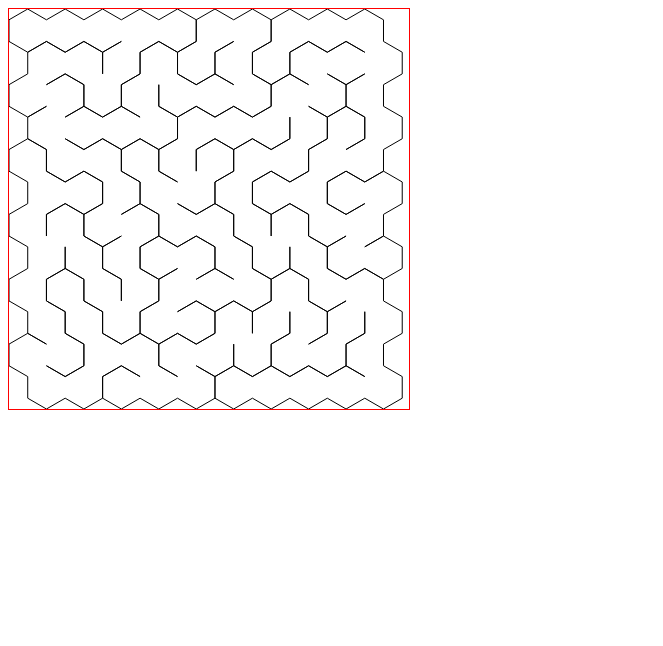
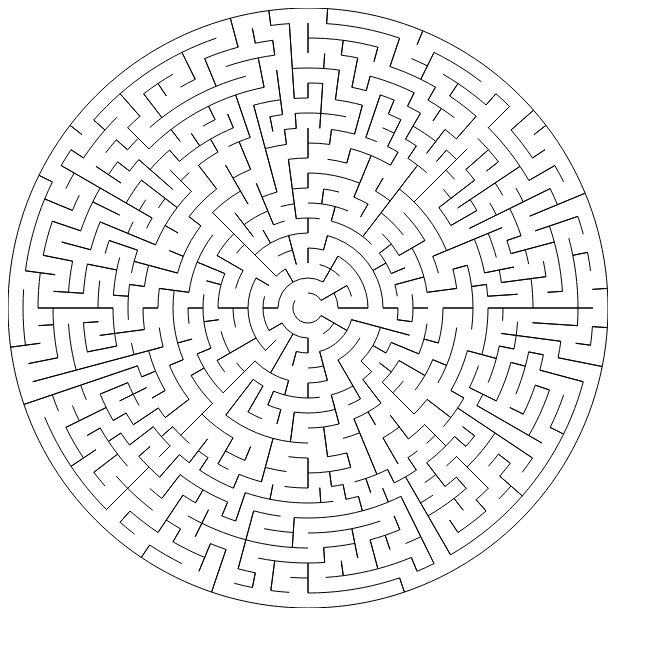
Before and after one commit to codebox/maze.js, a plain HTML site: page web/index.html in a window 1280 px wide. Shown: the whole page, without its empty margins (0-663 px from the left). Drawn offline with Linux system fonts and the light colour scheme.

Commit message:
circular mazes

```diff
--- a/web/index.html
+++ b/web/index.html
@@ -1,7 +1,7 @@
 <html>
     <head></head>
     <body>
-        <canvas id="canvas" width="400" height="400" style="border: 1px solid red"></canvas>
+        <canvas id="canvas" width="600" height="600"></canvas>
         <script src="js/constants.js"></script>
         <script type="module" src="js/main.js"></script>
     </body>
--- a/web/js/drawingSurfaces.js
+++ b/web/js/drawingSurfaces.js
@@ -10,6 +10,10 @@ export const drawingSurfaces = {
         }
         function yCoord(y) {
             return y * magnification;
+        }
+        function distance(d) {
+            "use strict";
+            return d * magnification;
         }
         return {
             setSpaceRequirements(requiredWidth, requiredHeight) {
@@ -30,6 +34,11 @@ export const drawingSurfaces = {
                 ctx.moveTo(xCoord(x1), yCoord(y1));
                 ctx.fillRect(xCoord(x1), yCoord(y1), xCoord(x2) - xCoord(x1), xCoord(y2) - xCoord(y1));
                 ctx.stroke();
+            },
+            arc(cx, cy, r, startAngle, endAngle) {
+                ctx.beginPath();
+                ctx.arc(xCoord(cx), yCoord(cy), distance(r), startAngle - Math.PI / 2, endAngle - Math.PI / 2);
+                ctx.stroke();
             }
         };
     },
--- a/web/js/main.js
+++ b/web/js/main.js
@@ -3,13 +3,13 @@ import {drawingSurfaces} from './drawingSurfaces.js';
 import {buildRandom} from './random.js';
 
 const random = buildRandom();
-const SIZE=10;
+const SIZE=30;
 const triangleMaze = buildMaze({style:'triangle', width:SIZE * 1.7, height:SIZE, algorithm:'recursiveBacktrack', random});
 const squareMaze = buildMaze({style:'square', width:SIZE, height:SIZE, algorithm:'recursiveBacktrack', random});
 const hexagonMaze = buildMaze({style:'hexagon', width:SIZE, height:SIZE * 1.2, algorithm:'recursiveBacktrack', random});
-// const circularMaze = buildMaze({style:'circle', layers:SIZE, algorithm:'recursiveBacktrack', random});
+const circularMaze = buildMaze({style:'circle', layers:20, algorithm:'recursiveBacktrack', random});
 
-const maze = hexagonMaze;
+const maze = circularMaze;
 const drawingSurface = drawingSurfaces.canvas(maze, {el: document.getElementById('canvas')});
 
 maze.render(drawingSurface);
--- a/web/js/maze.js
+++ b/web/js/maze.js
@@ -333,7 +333,6 @@ function buildCircularMaze(config) {
                     const clockwiseNeighbour = grid.getCellByCoordinates(l, (c + 1) % cellsInLayer),
                         anticlockwiseNeighbour = grid.getCellByCoordinates(l, (c + cellsInLayer - 1) % cellsInLayer);
                     grid.makeNeighbours({cell, direction: DIRECTION_CLOCKWISE}, {cell: anticlockwiseNeighbour, direction: DIRECTION_ANTICLOCKWISE});
-                    grid.makeNeighbours({cell, direction: DIRECTION_ANTICLOCKWISE}, {cell: clockwiseNeighbour, direction: DIRECTION_CLOCKWISE});
                 }
 
                 if (l < config.layers - 1) {
@@ -351,9 +350,42 @@ function buildCircularMaze(config) {
     grid.render = function(drawingSurface) {
         drawingSurface.setSpaceRequirements(grid.metadata.layers * 2, grid.metadata.layers * 2,);
 
+        const cx = grid.metadata.layers,
+            cy = grid.metadata.layers;
+
+        function polarToXy(angle, distance) {
+            return [cx + distance * Math.sin(angle), cy - distance * Math.cos(angle)];
+        }
+
         grid.forEachCell(cell => {
             "use strict";
-            const [l,c] = cell.coords;
+            const [l,c] = cell.coords,
+                cellsInLayer = cellCounts[l],
+                anglePerCell = Math.PI * 2 / cellsInLayer,
+                startAngle = anglePerCell * c,
+                endAngle = startAngle + anglePerCell,
+                innerDistance = l,
+                outerDistance = l + 1,
+                outermostLayer = l === grid.metadata.layers - 1,
+                clockwiseNeighbour = cell.neighbours[DIRECTION_CLOCKWISE],
+                anticlockwiseNeighbour = cell.neighbours[DIRECTION_ANTICLOCKWISE],
+                inwardsNeighbour = cell.neighbours[DIRECTION_INWARDS];
+
+            if (l > 0) {
+                if (!cell.isLinkedTo(anticlockwiseNeighbour)) {
+                    drawingSurface.line(...polarToXy(startAngle, innerDistance), ...polarToXy(startAngle, outerDistance));
+                }
+                if (!cell.isLinkedTo(clockwiseNeighbour)) {
+                    drawingSurface.line(...polarToXy(endAngle, innerDistance), ...polarToXy(endAngle, outerDistance));
+                }
+                if (!cell.isLinkedTo(inwardsNeighbour)) {
+                    drawingSurface.arc(cx, cy, innerDistance, startAngle, endAngle);
+                }
+                if (outermostLayer) {
+                    drawingSurface.arc(cx, cy, outerDistance, startAngle, endAngle);
+                }
+            }
+
         });
     };
 
```
